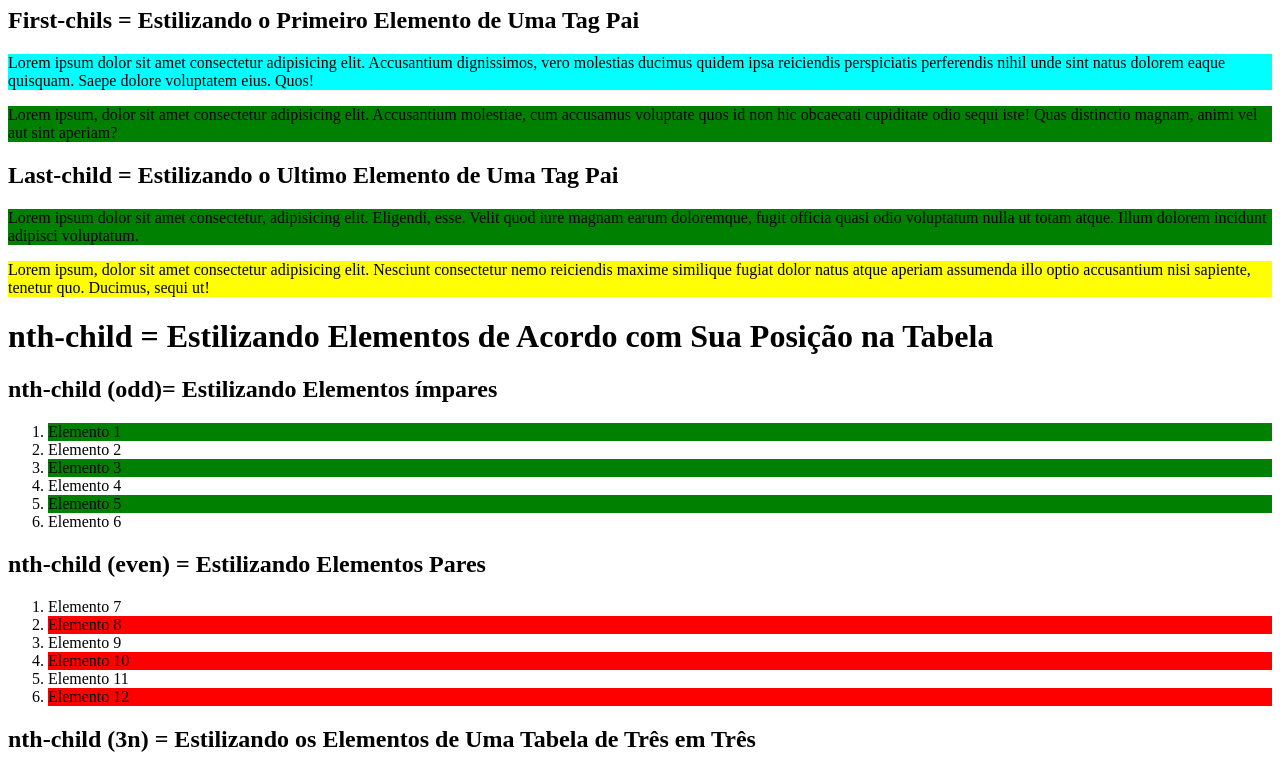
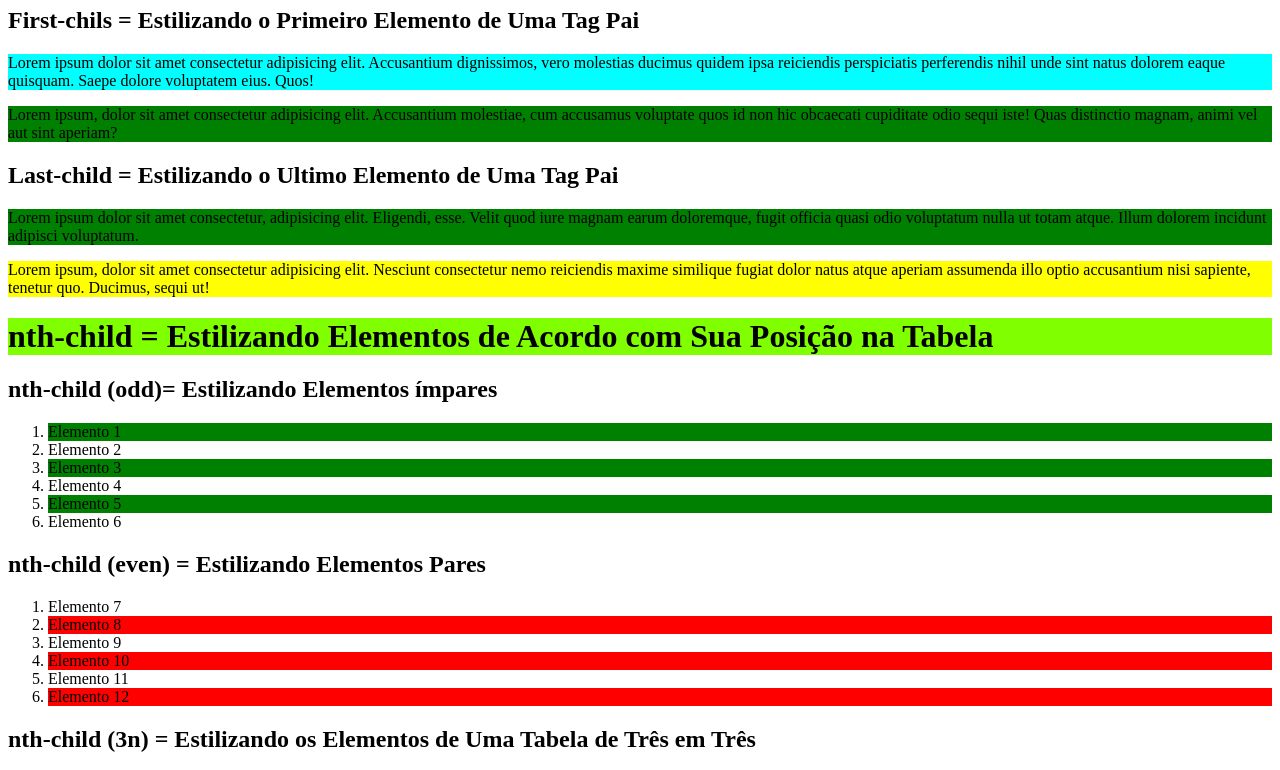
Before and after one commit to Evandro141/Pseudo-class-Treino, a plain HTML site: page index.html in a window 1280 px wide. Shown: the part 73-843 px from the top of the page. Drawn offline with Linux system fonts and the light colour scheme.

Commit message:
Adicionado cor aos Títulos

```diff
--- a/style.css
+++ b/style.css
@@ -57,3 +57,8 @@ p:not(.negar) {
 .cima li:nth-last-child(6) {
     background-color: red;
 }
+
+/* Adicionando cor aos Meus Títulos  */
+h1 {
+    background-color: chartreuse;
+}
```
